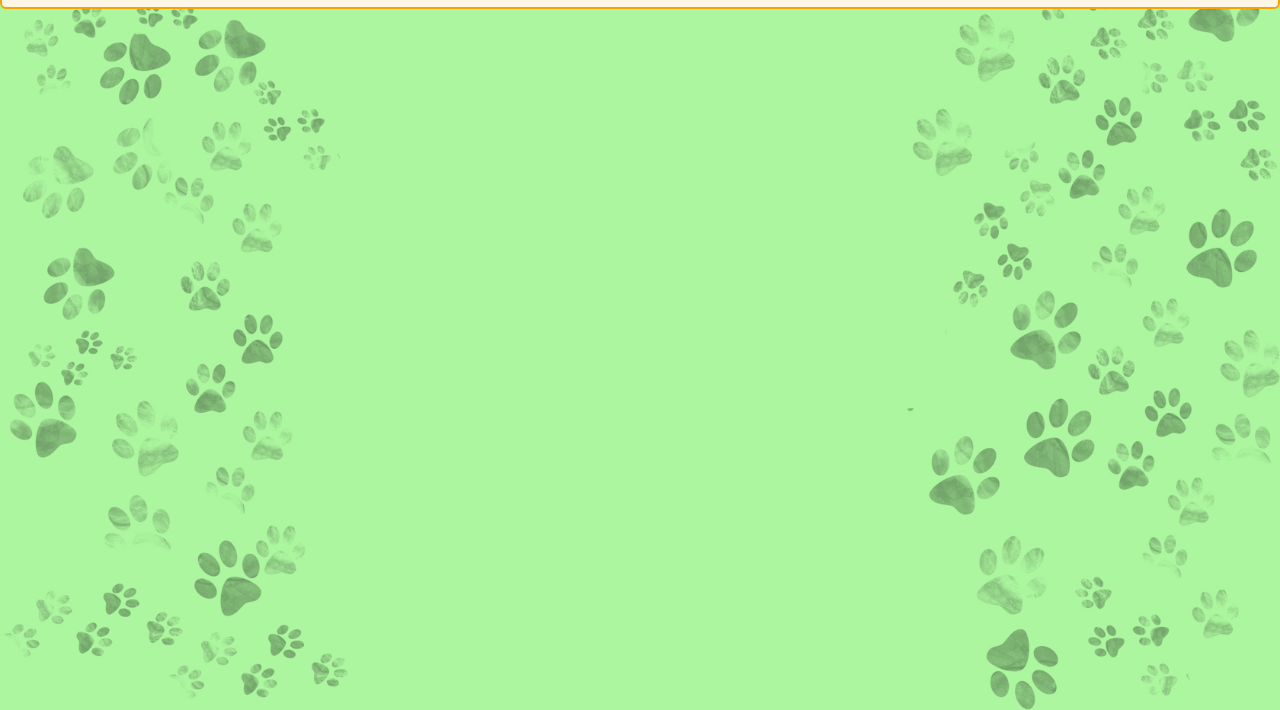
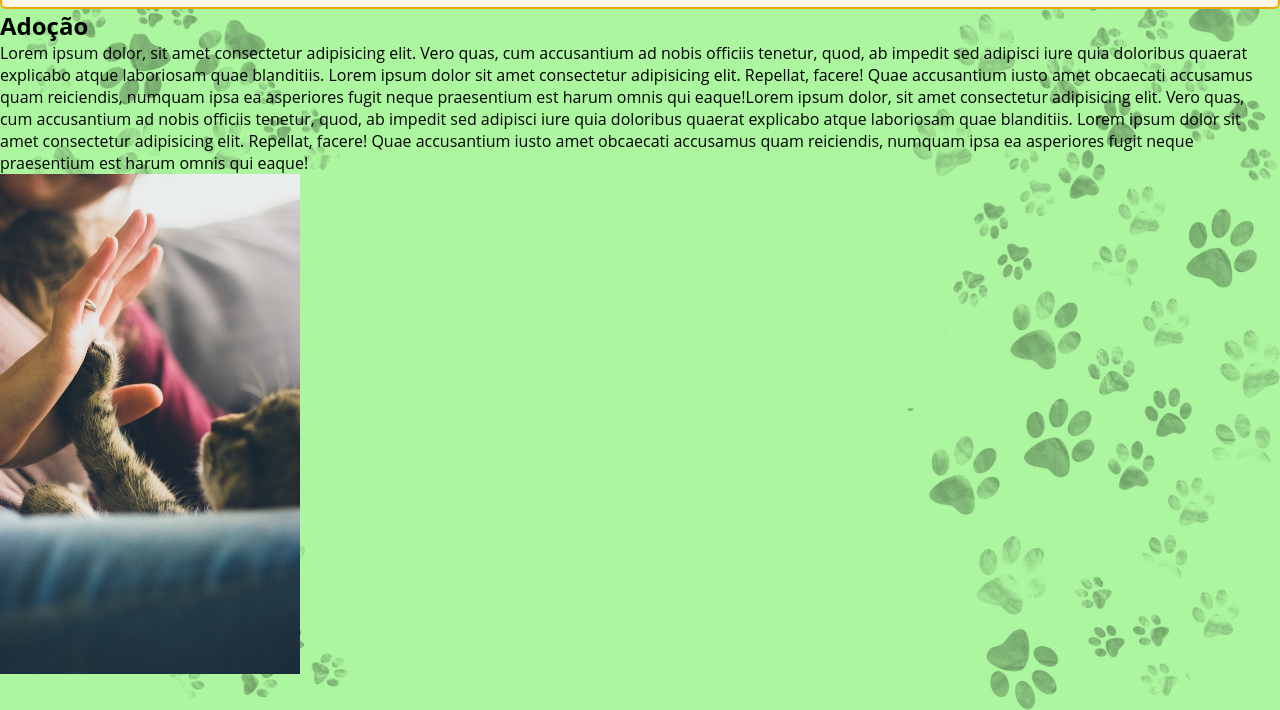
Before and after one commit to YohanBZ/adopet, a plain HTML site: page index.html in a window 1280 px wide. Shown: the part 90-800 px from the top of the page. Drawn offline with Linux system fonts and the light colour scheme; a web font is replaced by a local one.

Commit message:
criando a sessão home

```diff
--- a/index.html
+++ b/index.html
@@ -36,7 +36,30 @@
         </ul>
       </nav>
     </header>
-    <main></main>
+    <main>
+      <section class="home">
+        <div class="dados">
+          <h2>Adoção</h2>
+          <p>
+            Lorem ipsum dolor, sit amet consectetur adipisicing elit. Vero quas,
+            cum accusantium ad nobis officiis tenetur, quod, ab impedit sed
+            adipisci iure quia doloribus quaerat explicabo atque laboriosam quae
+            blanditiis. Lorem ipsum dolor sit amet consectetur adipisicing elit.
+            Repellat, facere! Quae accusantium iusto amet obcaecati accusamus
+            quam reiciendis, numquam ipsa ea asperiores fugit neque praesentium
+            est harum omnis qui eaque!Lorem ipsum dolor, sit amet consectetur
+            adipisicing elit. Vero quas, cum accusantium ad nobis officiis
+            tenetur, quod, ab impedit sed adipisci iure quia doloribus quaerat
+            explicabo atque laboriosam quae blanditiis. Lorem ipsum dolor sit
+            amet consectetur adipisicing elit. Repellat, facere! Quae
+            accusantium iusto amet obcaecati accusamus quam reiciendis, numquam
+            ipsa ea asperiores fugit neque praesentium est harum omnis qui
+            eaque!
+          </p>
+        </div>
+        <img src="./src/img/pet.jpg" alt="" width="300" height="500" />
+      </section>
+    </main>
     <footer></footer>
   </body>
 </html>
--- a/src/css/header.css
+++ b/src/css/header.css
@@ -6,7 +6,7 @@ header{
   display: flex;
   flex-wrap: wrap;
   justify-content: space-between;
-  position: fixed;
+  /* position: fixed; */
   background: var(--base);
   border: 2px solid var(--primaria);
   border-radius: 6px;
--- a/src/css/style.css
+++ b/src/css/style.css
@@ -1,2 +1,3 @@
 @import "./reset.css";
 @import "./header.css";
+@import "./home.css";
```
Also changed, not shown: src/css/home.css (added), src/img/pet.jpg (added).
